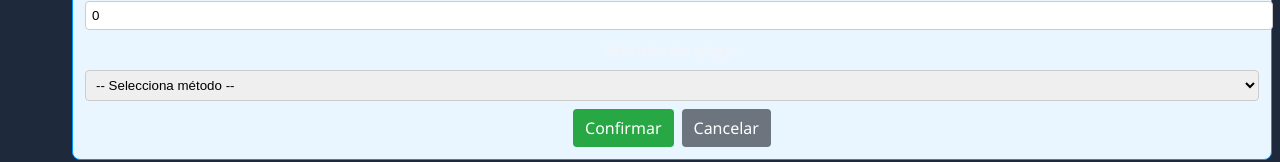
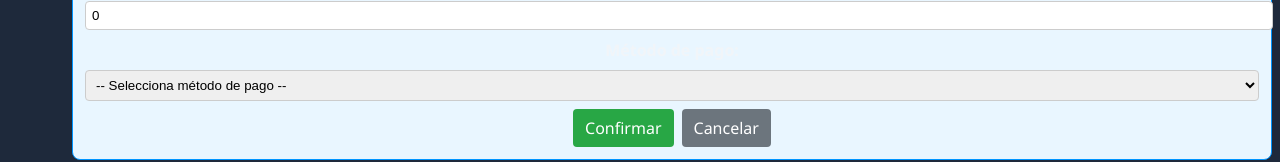
Before and after one commit to Enriquecebanc/Reto2Niger2.0, a React (Vite) app in the folder Reto2Niger2.0/: page /ventas in a window 1280 px wide. Both pictures are taken after a click on the button "Añadir venta". Shown: the part 598-760 px from the top of the page. Built offline with nearby package versions, Linux system fonts and the light colour scheme; no server answers.

Commit message:
Update ventas.jsx

```diff
--- a/Reto2Niger2.0/src/pages/ventas.jsx
+++ b/Reto2Niger2.0/src/pages/ventas.jsx
@@ -235,7 +235,7 @@ const VentasPage = () => {
                         onChange={e => setNewVenta(v => ({ ...v, metodo_pago: e.target.value }))}
                         style={{ width: "100%", marginBottom: 8, padding: 6, borderRadius: 4, border: '1px solid #ccc' }}
                     >
-                        <option value="">-- Selecciona método --</option>
+                        <option value="">-- Selecciona método de pago --</option>
                         <option value="Crédito">Crédito</option>
                         <option value="Débito">Débito</option>
                         <option value="PayPal">PayPal</option>
```
